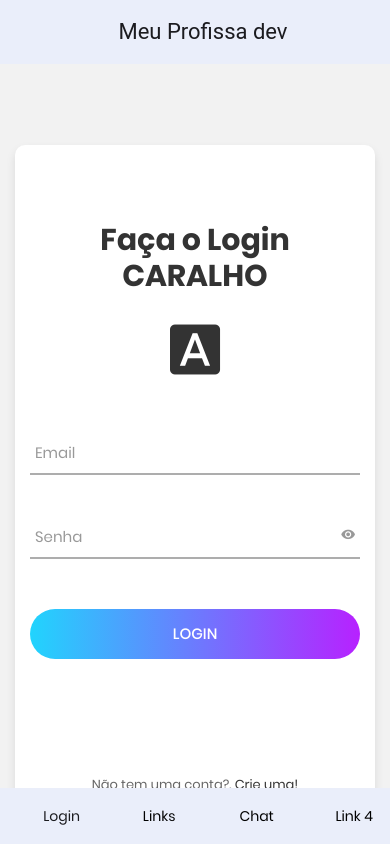
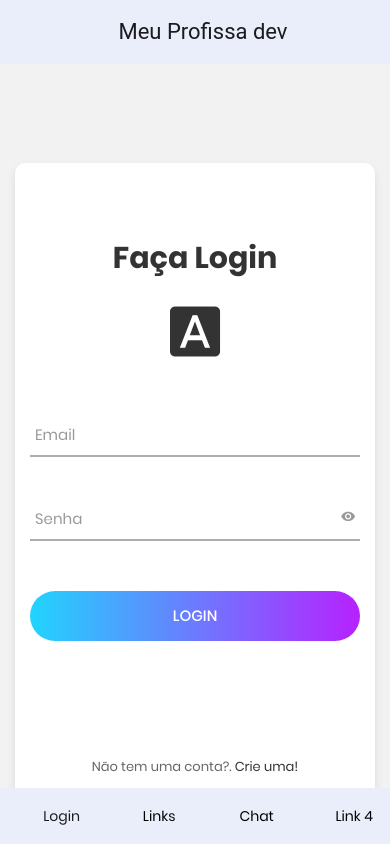
Before and after one commit to AnaliseVenv/MeuProfissa, a website with bundled scripts: page www/index.html in a window 390 px wide. Built offline with nearby package versions, Linux system fonts and the light colour scheme; a web font is replaced by a local one.

Commit message:
Faça Login

```diff
--- a/www/index.html
+++ b/www/index.html
@@ -94,7 +94,7 @@
                             <div class="wrap-login100">
                                 <form class="login100-form validate-form">
                                     <span class="login100-form-title p-b-26">
-                                        Faça o Login CARALHO
+                                        Faça Login
                                     </span>
                                     <span class="login100-form-title p-b-48">
                                         <i class="zmdi zmdi-font"></i>
```
